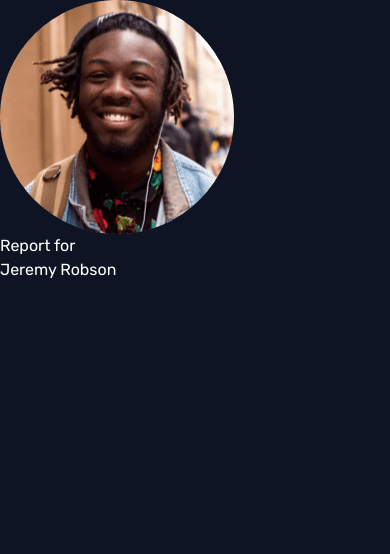
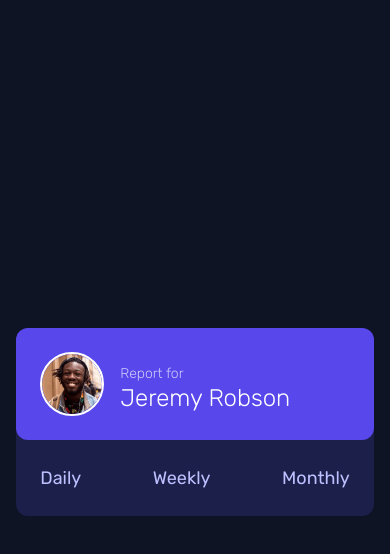
Before and after one commit to stetu281/frontendmentor-dashboard, a React (Create React App) app: page / in a window 390 px wide. Shown: the top 554 px of the page. Built offline with nearby package versions, Linux system fonts and the light colour scheme.

Commit message:
add usercard with mobile style

```diff
--- a/src/App.js
+++ b/src/App.js
@@ -3,8 +3,8 @@ import { User } from './components/User';
 function App() {
   return (
     <div className="App">
-      <main className=" w-full h-screen bg-vd-blue font-rubik text-white">
-        <div className="grid">
+      <main className=" w-full h-screen flex justify-center items-center bg-vd-blue font-rubik text-white">
+        <div className="grid w-11/12">
           <User />
         </div>
       </main>
--- a/src/components/User.js
+++ b/src/components/User.js
@@ -2,13 +2,20 @@ import profileImg from '../assets/images/image-jeremy.png';
 
 export const User = () => {
   return (
-    <div className="">
-      <img src={profileImg} alt="" />
-      <h1>
-        <span>Report for</span>
-        <br />
-        Jeremy Robson
-      </h1>
+    <div className=" bg-dark-blue rounded-xl">
+      <div className='bg-primary p-6 rounded-xl flex items-center'>
+        <img src={profileImg} className=" w-16 border-2 border-white rounded-full" alt="" />
+        <h1 className=' font-light leading-7 text-2xl pl-4'>
+          <span className='text-sm opacity-70'>Report for</span>
+          <br />
+          Jeremy Robson
+        </h1>
+      </div>
+      <div className=' p-6 flex justify-between'>
+        <button className='btn'>Daily</button>
+        <button className='btn'>Weekly</button>
+        <button className='btn'>Monthly</button>
+      </div>
     </div>
   );
 };
--- a/src/index.css
+++ b/src/index.css
@@ -1,3 +1,9 @@
 @tailwind base;
 @tailwind components;
 @tailwind utilities;
+
+@layer components {
+  .btn {
+    @apply border-0 bg-transparent text-lg text-pale-blue hover:text-white;
+  }
+}
```
